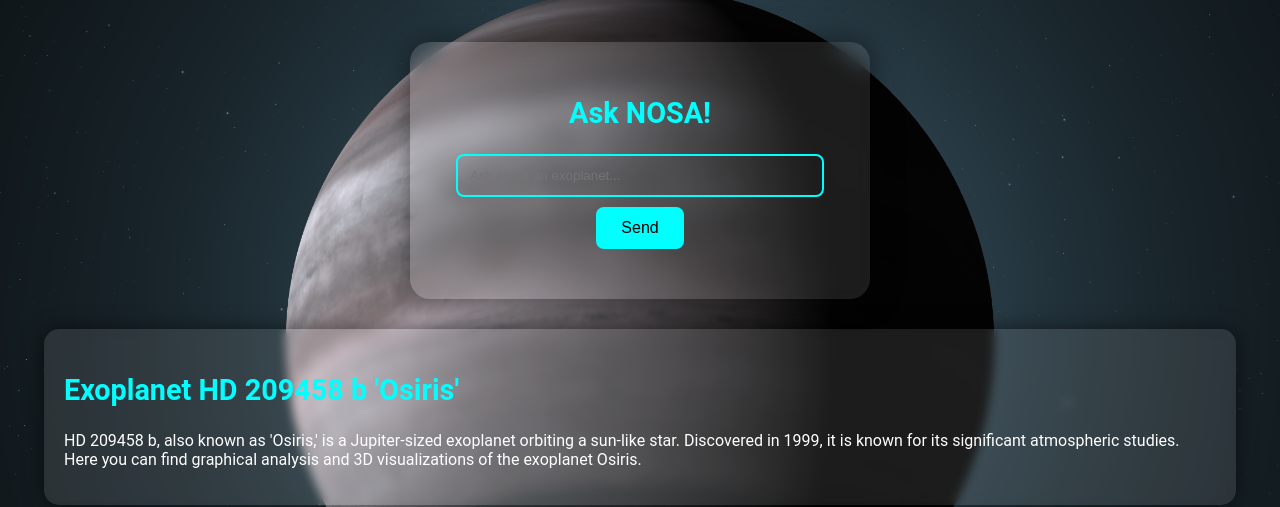
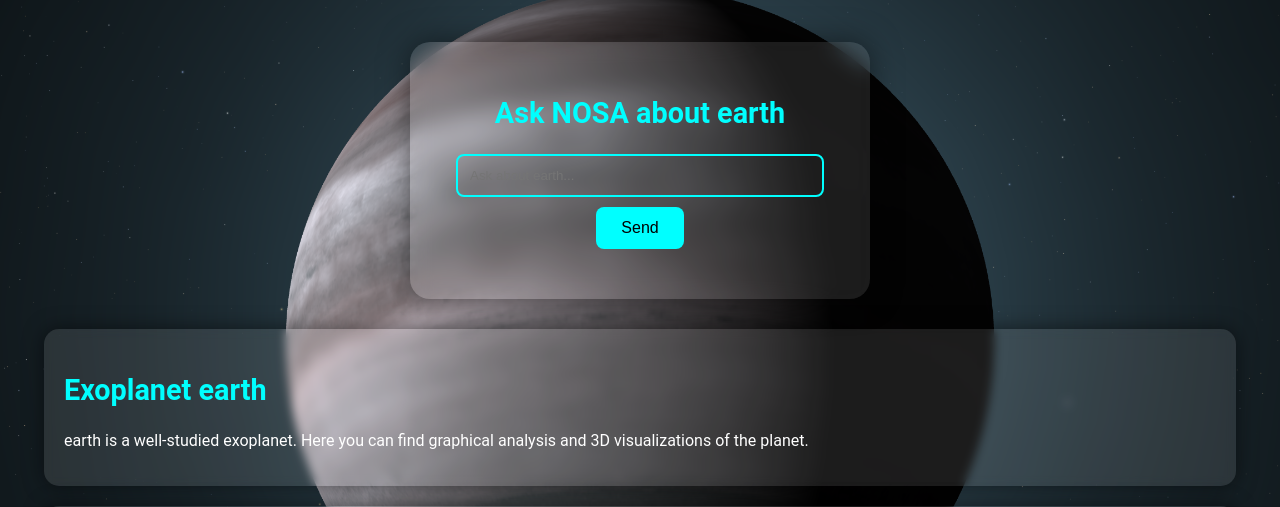
Before and after one commit to Sherifyato/Osiris, a Flask app: page / in a window 1280 px wide. Shown: the part 58-565 px from the top of the page. Run offline with Flask 3, Linux system fonts and the light colour scheme.

Commit message:
added dynamic page route for planets

```diff
--- a/app.py
+++ b/app.py
@@ -13,13 +13,26 @@ model = genai.GenerativeModel(model_name=MODEL_NAME)
 
 
 @app.route('/')
-def index():
-    return render_template('nosa.html')
+def default_page():
+    default_planet = "earth"
+    # You can change this to any planet
+    url = f"https://eyes.nasa.gov/apps/exo/#/{default_planet}?embed=true&;featured=false&;logo=false&;menu=false"
+    return render_template('nosa.html', planet_name=default_planet, url=url)
+
+@app.route('/<planet_name>')
+def planet_page(planet_name):
+    # Pass the planet_name to the template
+    url = f"https://eyes.nasa.gov/apps/exo/#/planet/{planet_name}?embed=true&;featured=false&;logo=false&;menu=false"
+    return render_template('nosa.html', planet_name=planet_name, url=url)
 
 
 @app.route('/chat', methods=['POST'])
 def chat():
-    user_input = request.json.get('input')
+    user_input = request.json.get('input').strip()
+
+    # Server-side validation for empty input
+    if not user_input:
+        return jsonify({'response': 'Please enter a valid question.'})
 
     # Create the base prompt for the chatbot
     base = ("Your name is Nosa, you are a chatbot that exists on a website which "
--- a/static/js/nosascript.js
+++ b/static/js/nosascript.js
@@ -1,6 +1,10 @@
-// static/js/script.js
 function sendMessage() {
-    let userInput = document.getElementById('userInput').value;
+    let userInput = document.getElementById('userInput').value.trim();  // Trim spaces
+    if (userInput === "") {
+        alert("Please enter a question before sending!");  // Alert user for empty input
+        return;
+    }
+
     fetch('/chat', {
         method: 'POST',
         headers: {
@@ -11,13 +15,8 @@ function sendMessage() {
     .then(response => response.json())
     .then(data => {
         document.getElementById('response').innerText = data.response;
-        // speakMessage();
+    })
+    .catch(error => {
+        document.getElementById('response').innerText = "Something went wrong, please try again!";
     });
 }
-
-function speakMessage() {
-    let message = document.getElementById('response').innerText;
-    let synth = window.speechSynthesis;
-    let utterThis = new SpeechSynthesisUtterance(message);
-    synth.speak(utterThis);
-}
--- a/templates/nosa.html
+++ b/templates/nosa.html
@@ -1,4 +1,3 @@
-<!-- templates/index.html -->
 <!DOCTYPE html>
 <html lang="en">
 <head>
@@ -22,28 +21,25 @@
 <div class="main-content">
     <!-- Main Content Goes Here -->
     <div id="chat-container">
-        <h2>Ask NOSA!</h2>
-        <input type="text" id="userInput" placeholder="Ask about an exoplanet...">
+        <h2>Ask NOSA about {{ planet_name }}</h2> <!-- Dynamic heading -->
+        <input type="text" id="userInput" placeholder="Ask about {{ planet_name }}..."> <!-- Updated placeholder -->
         <button onclick="sendMessage()">Send</button>
         <p id="response"></p>
     </div>
     <section class="info-section">
         <div id="info-text">
-            <h2>Exoplanet HD 209458 b 'Osiris'</h2>
+            <h2>Exoplanet {{ planet_name }}</h2> <!-- Dynamic planet info -->
             <p>
-                HD 209458 b, also known as 'Osiris,' is a Jupiter-sized exoplanet orbiting a sun-like star. Discovered
-                in 1999, it is known for its significant atmospheric studies.
-                Here you can find graphical analysis and 3D visualizations of the exoplanet Osiris.
+                {{ planet_name }} is a well-studied exoplanet. Here you can find graphical analysis and 3D visualizations of the planet.
             </p>
         </div>
     </section>
     <section class ="info-section">
-        <iframe src="https://example-graph-site.com/exoplanet-data"></iframe>
-        <iframe src="https://eyes.nasa.gov/apps/exo/#/planet/HATS-71_b?embed=true&;featured=false&;logo=false&;menu=false"></iframe>
+        <iframe src="https://wazimap.co.za/static/embed/01/js/embed.chart.make.js"></iframe>
+        <iframe src={{url}}></iframe>
     </section>
 </div>
 
-<!-- templates/footer.html -->
 <footer id="footer">
     <p>© 2024 OSIRIS | All Rights Reserved</p>
 </footer>
```
